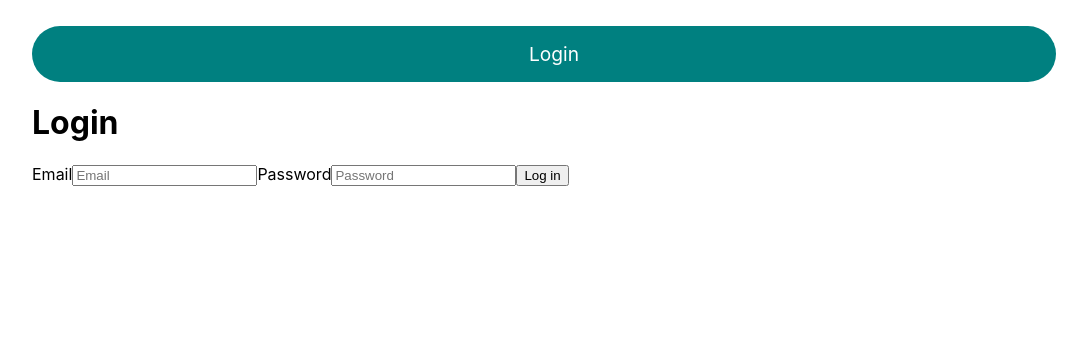
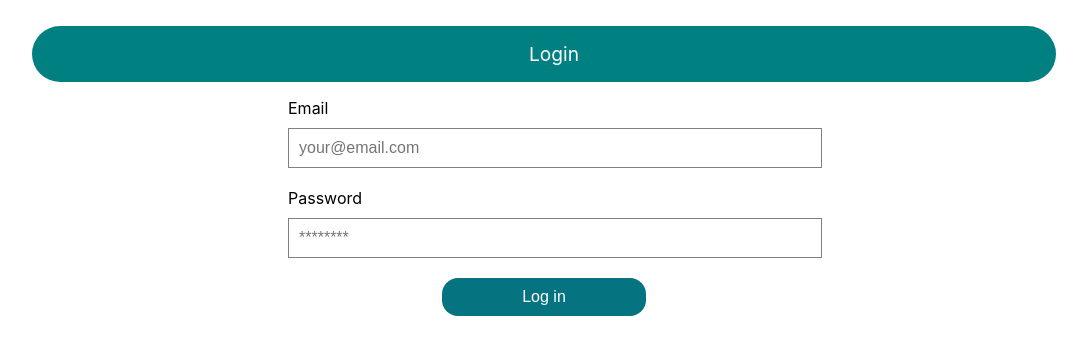
Before and after one commit to lorentbako/entOs, a React (Create React App) app: page /login in a window 1280 px wide. Shown: the top 354 px of the page, without its empty margins (96-1183 px from the left). Built offline with nearby package versions, Linux system fonts and the light colour scheme; no server answers.

Commit message:
Small interface changes

```diff
--- a/src/Pages/Login.js
+++ b/src/Pages/Login.js
@@ -2,6 +2,7 @@ import { getAuth, signInWithEmailAndPassword } from "firebase/auth";
 import { useContext, useState } from "react";
 import { AuthContext } from "../Auth/Auth";
 import { useNavigate } from "react-router-dom";
+import styles from "./../Styles/Login.module.css";
 
 const Login = () => {
   const [errorMessage, setErrorMessage] = useState("");
@@ -21,18 +22,35 @@ const Login = () => {
   };
   return (
     <div>
-      <h1> Login</h1>
-      <p>{errorMessage}</p>
       <form onSubmit={handleLogin}>
-        <label>
-          Email
-          <input name="email" type="email" placeholder="Email" />
-        </label>
-        <label>
-          Password
-          <input name="password" type="password" placeholder="Password" />
-        </label>
-        <button type="submit">Log in</button>
+        <div className={styles.container}>
+          <div className={styles.inputContainer}>
+            <label className={styles.label} htmlFor="email">
+              Email
+            </label>
+            <input
+              className={styles.inputAreas}
+              name="email"
+              type="email"
+              placeholder="your@email.com"
+            />
+          </div>
+          <div className={styles.inputContainer}>
+            <label className={styles.label} htmlFor="password">
+              Password
+            </label>
+            <input
+              className={styles.inputAreas}
+              name="password"
+              type="password"
+              placeholder="********"
+            />
+          </div>
+          <button className={styles.loginButton} type="submit">
+            Log in
+          </button>
+          {errorMessage && <p className={styles.error}>{errorMessage}</p>}
+        </div>
       </form>
     </div>
   );
--- a/src/Pages/SearchList.js
+++ b/src/Pages/SearchList.js
@@ -64,7 +64,9 @@ const SearchList = () => {
       setAreaSearch(listAll);
       return;
     }
-    setAreaSearch(areaSearch.filter((area) => area.id !== areaId));
+    setTimeout(() => {
+      setAreaSearch(areaSearch.filter((area) => area.id !== areaId));
+    }, 2000);
   };
 
   useEffect(() => {
--- a/src/Styles/Layout.module.css
+++ b/src/Styles/Layout.module.css
@@ -35,7 +35,3 @@ li:hover {
 span {
   font-size: 0.8rem;
 }
-
-.active {
-  background-color: blue;
-}
--- /dev/null
+++ b/src/Styles/Login.module.css
@@ -0,0 +1,40 @@
+.container {
+  display: flex;
+  flex-direction: column;
+  align-items: center;
+}
+
+.inputContainer {
+  display: flex;
+  flex-direction: column;
+  width: 50%;
+}
+
+.label {
+  margin-bottom: 10px;
+}
+
+.inputAreas {
+  width: 100%;
+  padding: 10px;
+  margin-bottom: 20px;
+  font-size: 16px;
+  border: 1px solid gray;
+}
+
+.loginButton {
+  width: 20%;
+  padding: 10px;
+  background-color: rgb(5, 116, 128);
+  color: white;
+  font-size: 16px;
+  border: none;
+  cursor: pointer;
+  border-radius: 1rem;
+}
+
+.error {
+  color: white;
+  background-color: rgb(234, 95, 95);
+  padding: 3px;
+}
--- a/src/Styles/SearchPage.module.css
+++ b/src/Styles/SearchPage.module.css
@@ -30,4 +30,5 @@
 
 .buttonHover:hover {
   background-color: rgb(255, 180, 180);
+  color: black;
 }
```
